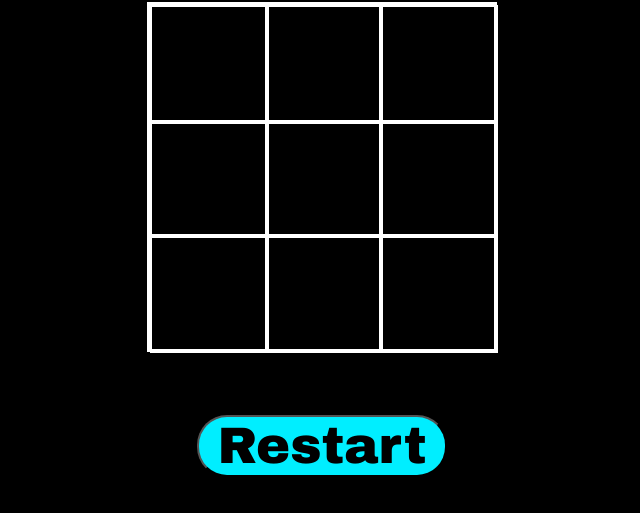
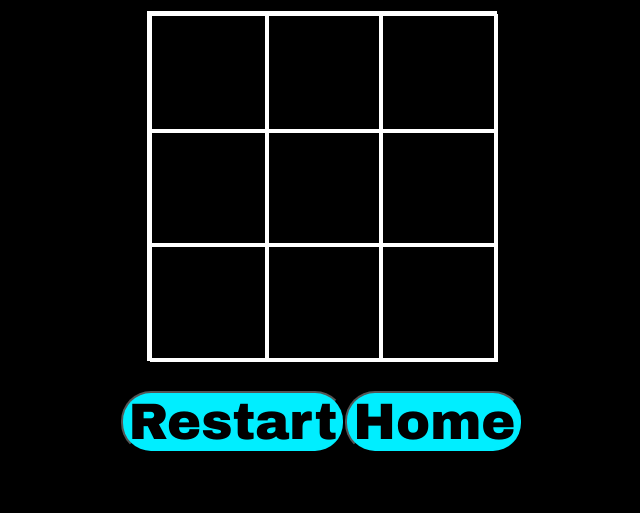
Before and after one commit to crptk/Tic-Tac-Nope, a plain HTML site: page TicTacToe/game/index.html in a window 1280 px wide. Shown: the part 251-764 px from the top of the page, without its empty margins (318-958 px from the left). Drawn offline with Linux system fonts and the light colour scheme.

Commit message:
Added better formatting and home button

```diff
--- a/TicTacToe/game/game.js
+++ b/TicTacToe/game/game.js
@@ -214,11 +214,6 @@ document.addEventListener("DOMContentLoaded", () => {
             }
         });
     });
-    function beginGame()
-    {
-        console.log("Redirecting to index.html")
-        window.location.href = "index.html"
-    }
     function buttonReset()
     {
         // Reset the game array
@@ -243,10 +238,12 @@ document.addEventListener("DOMContentLoaded", () => {
         })
         document.getElementById("turn").textContent = "Player 1 turn!";
     }
-    // Add event listener for begin button on the homepage
-    const beginButton = document.querySelector('#beginButton');
-    if (beginButton) {
-        beginButton.addEventListener('click', beginGame);
+    function returnHome() {
+        window.location.href = "../homepage/homepage.html"
+    }
+    const homeButton = document.querySelector('#home');
+    if (homeButton) {
+        homeButton.addEventListener('click', returnHome);
     }
 
     const resetButton = document.querySelector('#reset');
--- a/TicTacToe/game/index.html
+++ b/TicTacToe/game/index.html
@@ -25,6 +25,7 @@
         </div>
         <div class="buttons" style="text-align: center">
             <button id="reset">Restart</button>
+            <button id="home">Home</button>
         </div>
         <script src="game.js"></script>
     </body>
--- a/TicTacToe/style.css
+++ b/TicTacToe/style.css
@@ -73,31 +73,32 @@ h2 {
 }
 
 .buttons {
-    width: 400px;
-    height: 150px;
-    position: Relative;
-    margin: 0 auto 0 auto;
+    width: fit-content;
+    position: relative;
+    margin: 0 auto;
     border: none;
     text-align: center;
     font-size: 100px;
     border-radius: 30px;
+    display: flex; /* Use Flexbox */
+    justify-content: space-around; /* Align buttons horizontally with space around */
+    padding: 10px; /* Add some padding */
+}
 
-}
 .buttons button {
-    width: 100%;                 /* Button takes full width of the container */
-    height: auto;                /* Button takes full height of the container */
-    font-size: 3vw; /* Responsive font size */
+    height: auto;
+    font-size: 3vw;
     text-align: center;
-    position: Relative;
     border-radius: 30px;
     background-color: rgb(0, 238, 255);
     font-family: "Archivo Black", sans-serif;
 }
 #begin.buttons button {
     font-size: 2vw;
-
 }
-
+#home {
+    width: 70%;
+}
 @media (max-width: 1000px) or (max-height: 1000px)
 {
     .gameHeader, .announcement {
@@ -119,10 +120,6 @@ h2 {
         font-size: 2vw; /* Reduce font size by half */
     }
 
-    .buttons {
-        width: 250px;  /* Half the width of buttons */
-        height: 100px;  /* Half the height of buttons */
-    }
 
     .buttons button {
         font-size: 4vw; /* Reduce button font size by half */
@@ -144,11 +141,6 @@ h2 {
         font-size: 1.7vw; /* Reduce font size by half */
     }
 
-    .buttons {
-        width: 250px;  /* Half the width of buttons */
-        height: 100px;  /* Half the height of buttons */
-    }
-
     .buttons button {
         font-size: 4vw; /* Reduce button font size by half */
     }
```
